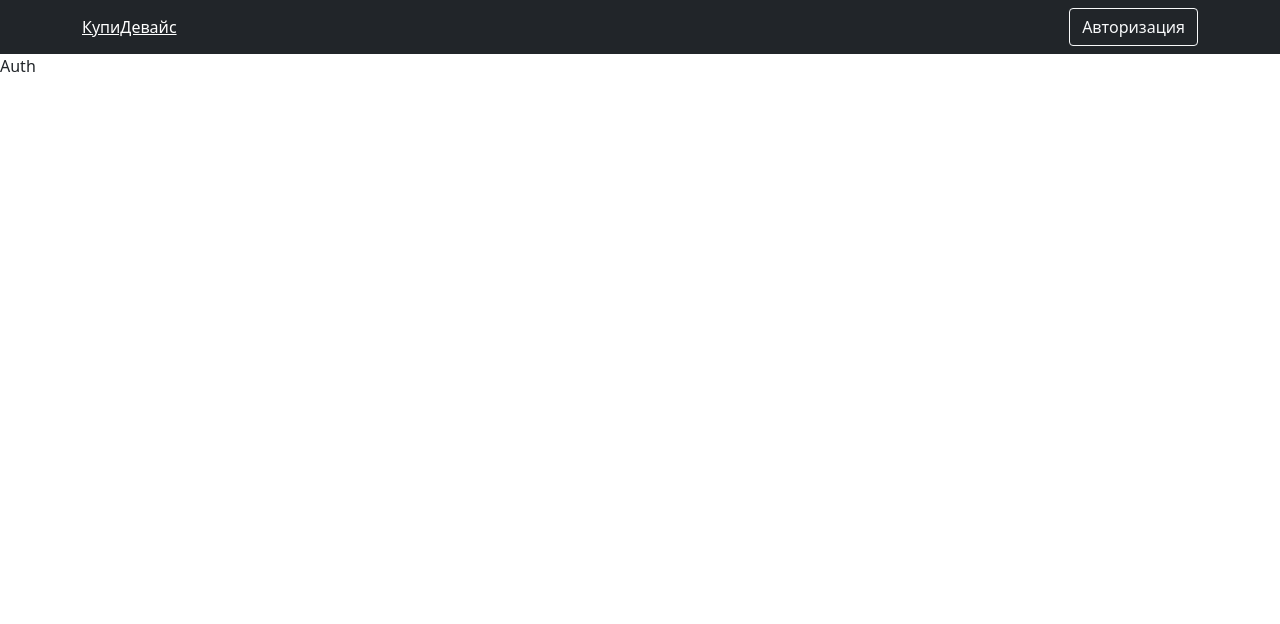
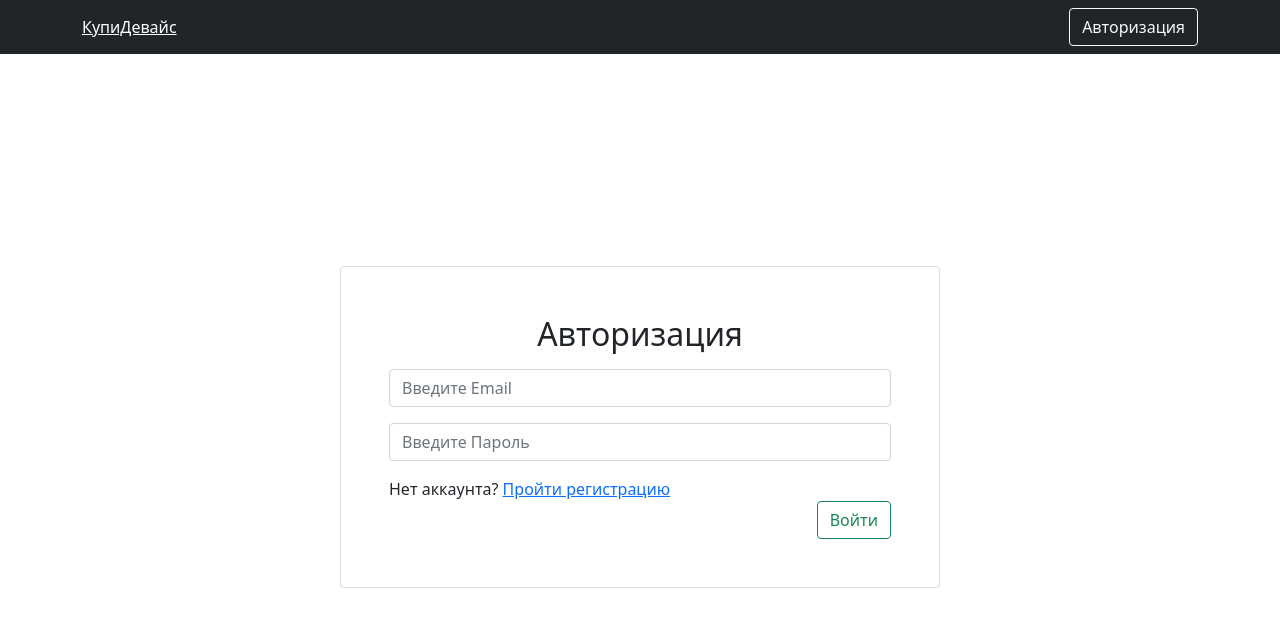
Before and after one commit to Alex-esc1/online_store, a React (Create React App) app in the folder client/: page /registration in a window 1280 px wide. Shown: the top 624 px of the page. Built offline with nearby package versions, Linux system fonts and the light colour scheme.

Commit message:
Делаю форму авторизации/регистрации
Делаю форму авторизации/регистрации + добавляю отступ от кнопки с помощью инлайн стилей CSS

```diff
--- a/client/src/components/NavBar.js
+++ b/client/src/components/NavBar.js
@@ -16,8 +16,8 @@ const NavBar = observer( () => {
                 <NavLink style={{color:'white'}} to={SHOP_ROUTE}> КупиДевайс</NavLink>
                 {user.isAuth ?
                     <Nav className="ml-auto" style={{color:'white'}}>
-                        <Button variant={"outline-light"}>Админ панель</Button>
-                        <Button variant={"outline-light"} className="ml-2">Войти</Button>
+                        <Button variant={"outline-light"} style={{marginRight:"10px"}}>Админ панель</Button>
+                        <Button variant={"outline-light"} className='ml-2'>Войти</Button>
                     </Nav>
                     :
                     <Nav className="ml-auto" style={{color:'white'}}>
--- a/client/src/pages/Auth.js
+++ b/client/src/pages/Auth.js
@@ -1,10 +1,39 @@
 import React from 'react';
+import {Button, Container, Form, Row} from 'react-bootstrap';
+import Card from 'react-bootstrap/Card';
+import {NavLink} from 'react-router-dom';
+import {REGISTRATION_ROUTE} from '../utils/consts';
 
 const Auth = () => {
     return (
-        <div>
-            Auth
-        </div>
+        <Container
+        className='d-flex justify-content-center align-items-center'
+        style={{height: window.innerHeight - 54}}
+        >
+            <Card style={{width: 600}} className="p-5">
+                <h2 className='m-auto'>Авторизация</h2>
+                <Form className='d-flex flex-column'>
+                    <Form.Control
+                        className='mt-3'
+                        placeholder='Введите Email'
+                    />
+                    <Form.Control
+                        className='mt-3'
+                        placeholder='Введите Пароль'
+                    />
+                    <Row className='d-flex justify-content-between mt-3'>
+                        <div>
+                            Нет аккаунта? <NavLink to={REGISTRATION_ROUTE}>Пройти регистрацию</NavLink>
+                        </div>
+                    </Row>
+                    <Button
+                        className='align-self-end'
+                        variant={"outline-success"}>
+                        Войти
+                    </Button>
+                </Form>
+            </Card>
+        </Container>
     );
 };
 
```
